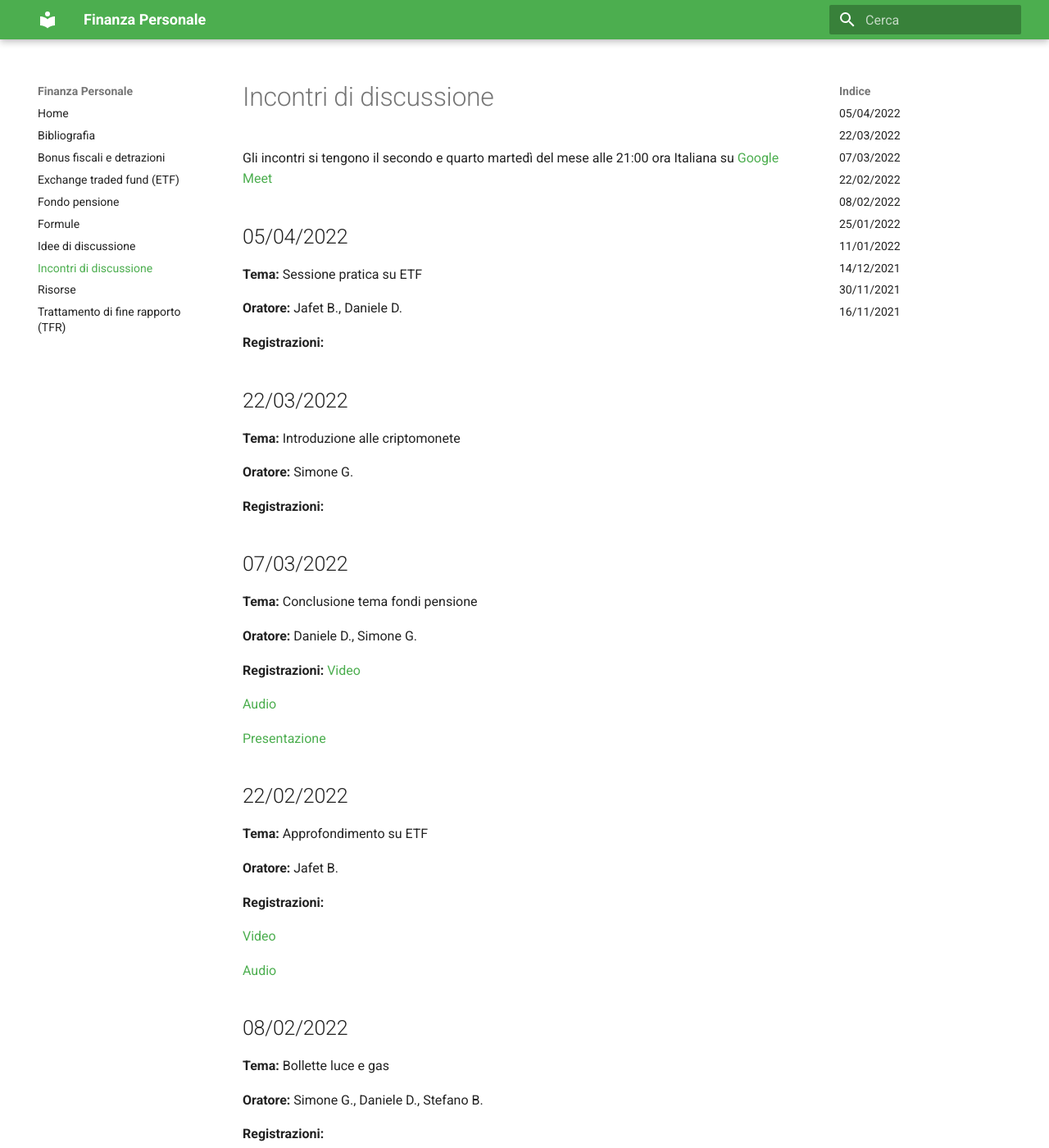
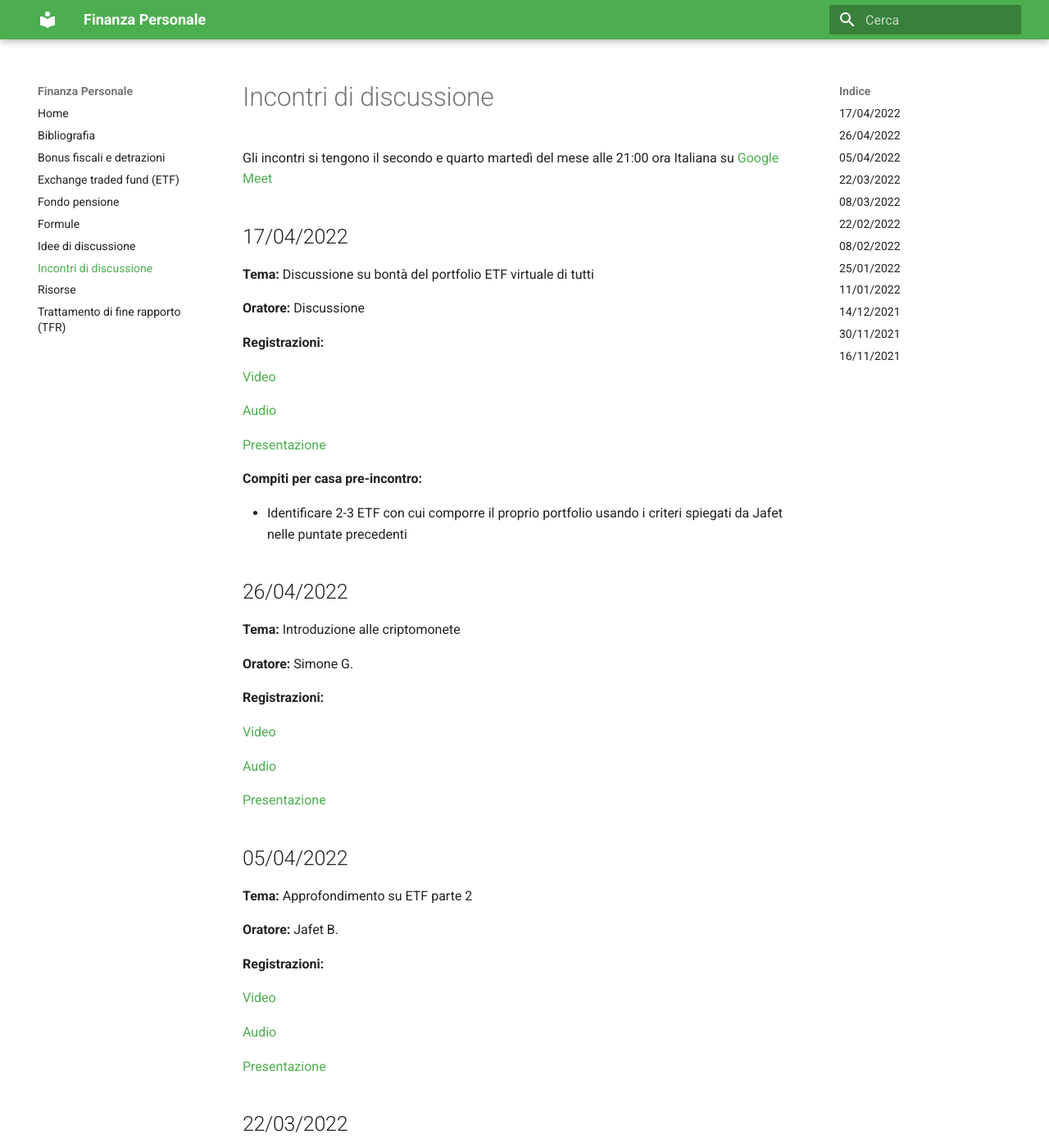
Before and after one commit to simgunz/wiki-finanza-personale, an MkDocs documentation site: the page built from docs/incontri.md, in a window 1280 px wide and 1400 px high. Shown: the whole window at 82% size. Built offline with MkDocs 1.6.1 and Material for MkDocs 9.7.7, drawn with Linux system fonts in a browser that asks for light colours; some of the changed text lies outside the part shown.

Commit message:
Aggiornata pagina incontri

```diff
--- a/docs/incontri.md
+++ b/docs/incontri.md
@@ -2,15 +2,25 @@
 
 Gli incontri si tengono il secondo e quarto martedì del mese alle 21:00 ora Italiana su [Google Meet](https://meet.google.com/tkd-yavi-evb)
 
-## 05/04/2022
+## 17/04/2022
 
-**Tema:** Sessione pratica su ETF
+**Tema:** Discussione su bontà del portfolio ETF virtuale di tutti
 
-**Oratore:** Jafet B., Daniele D.
+**Oratore:** Discussione
 
 **Registrazioni:**
 
-## 22/03/2022
+[Video]()
+
+[Audio]()
+
+[Presentazione]()
+
+**Compiti per casa pre-incontro:**
+
+- Identificare 2-3 ETF con cui comporre il proprio portfolio usando i criteri spiegati da Jafet nelle puntate precedenti
+
+## 26/04/2022
 
 **Tema:** Introduzione alle criptomonete
 
@@ -18,7 +28,41 @@ Gli incontri si tengono il secondo e quarto martedì del mese alle 21:00 ora Ita
 
 **Registrazioni:**
 
-## 07/03/2022
+[Video]()
+
+[Audio]()
+
+[Presentazione]()
+
+## 05/04/2022
+
+**Tema:** Approfondimento su ETF parte 2
+
+**Oratore:** Jafet B.
+
+**Registrazioni:**
+
+[Video](https://drive.google.com/file/d/1Jg8pvO02gHD40ASaiNOCNGmst-IqUrzy/view?usp=sharing)
+
+[Audio](https://drive.google.com/file/d/1fzGhXuV-HVDR1czgg6XfrR8FQdxvRSx9/view?usp=sharing)
+
+[Presentazione](https://drive.google.com/file/d/1fzGhXuV-HVDR1czgg6XfrR8FQdxvRSx9/view?usp=sharing)
+
+## 22/03/2022
+
+**Tema:** Acquisto prima casa
+
+**Oratore:** Simone G.
+
+**Registrazioni:**
+
+[Video](https://drive.google.com/file/d/1pzQfk8nqMZ8P34cvv6bqwiJAoihA1ARY/view?usp=sharing)
+
+[Audio](https://drive.google.com/file/d/1OcAFWaVbF49xJcKRjb_-FUiuhWM4bhgv/view?usp=sharing)
+
+[Presentazione](https://docs.google.com/presentation/d/1IdW49i-_KbX-BgU98DTTGAQYP7DNTPcVOd2ebIt_FV0/edit?usp=sharing)
+
+## 08/03/2022
 
 **Tema:** Conclusione tema fondi pensione
 
```
